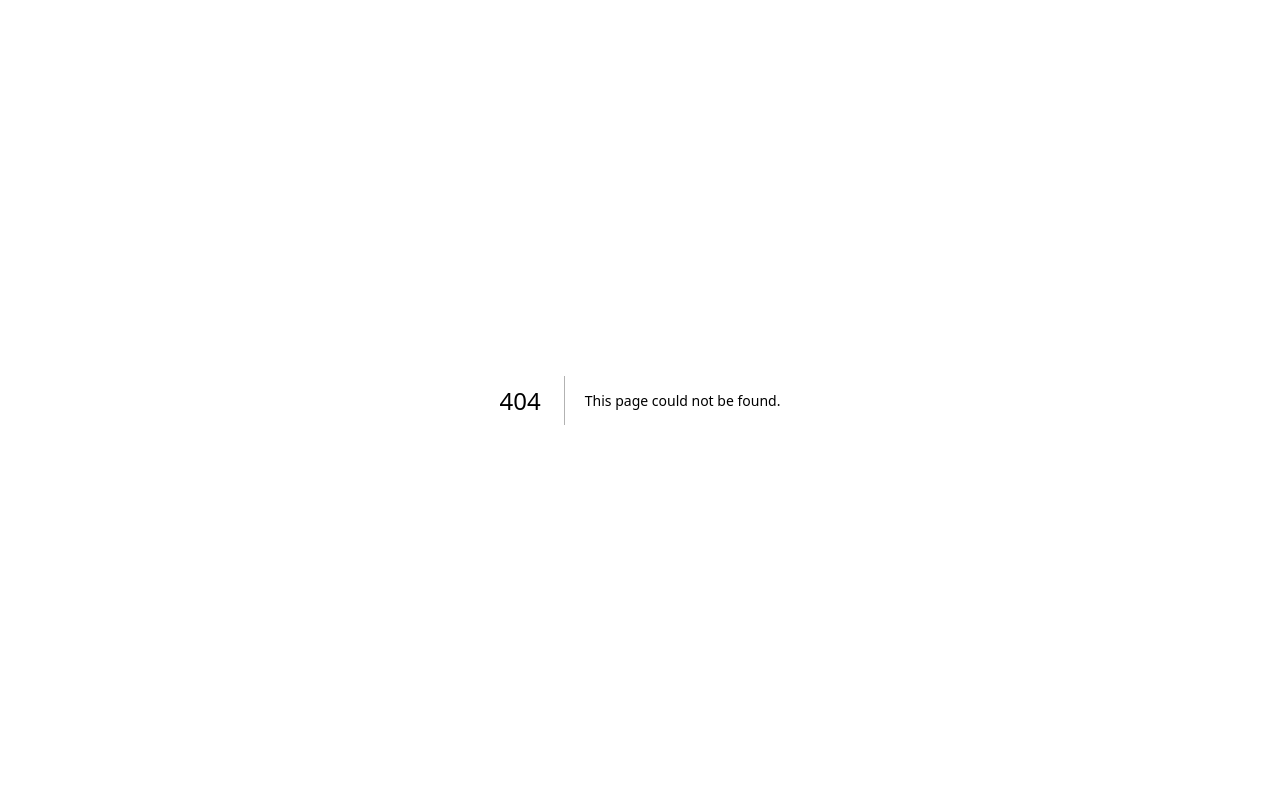
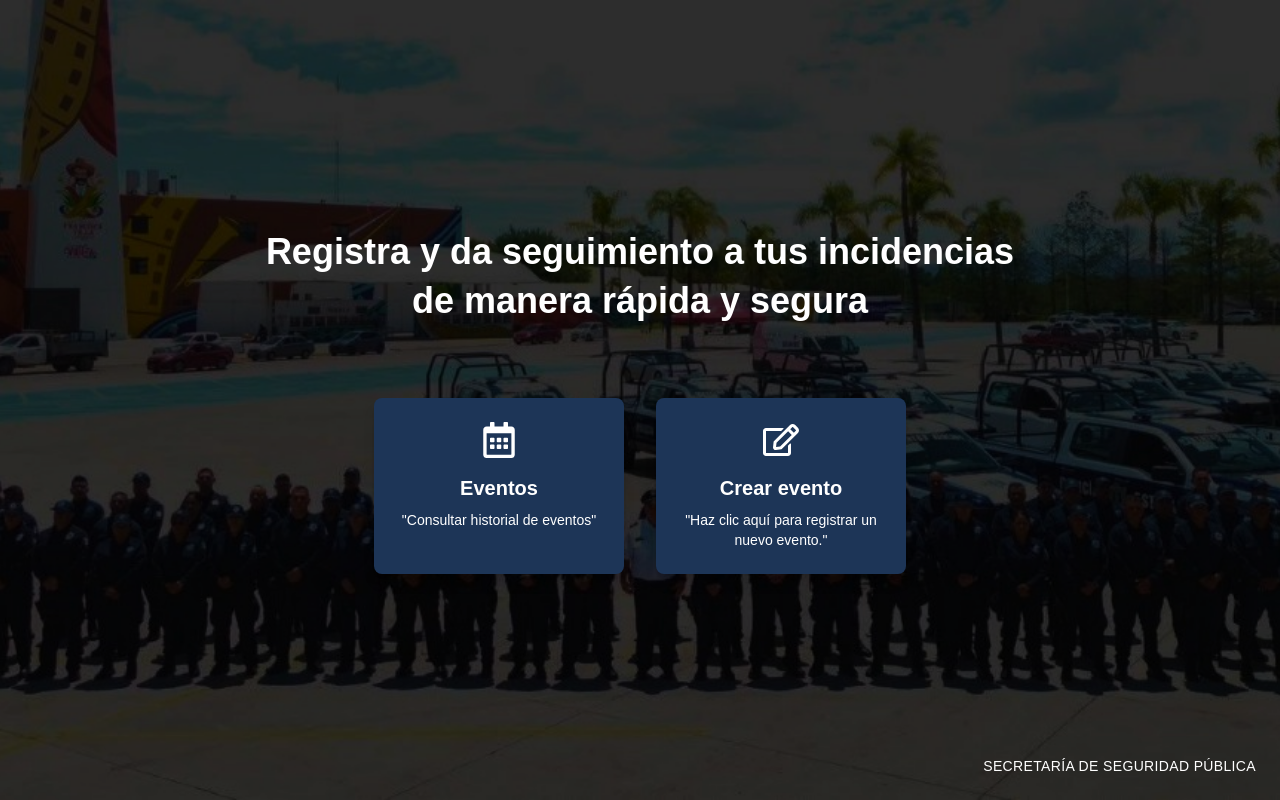
Before and after one commit to Kolc77/SISTEMA-DE-REGISTRO-DE-INCIDENCIAS, a Next.js app in the folder frontend/: page /home in a window 1280 px wide. Before the commit this address had no page. Built offline with nearby package versions, Linux system fonts and the light colour scheme.

Commit message:
Home/nadvar

```diff
--- /dev/null
+++ b/frontend/componets/Navbar.tsx
@@ -0,0 +1,48 @@
+"use client";
+
+import { useEffect, useState } from "react";
+import { FaUserCircle } from "react-icons/fa"; // Ícono de usuario
+
+export default function Navbar() {
+  const [nombreCompleto, setNombreCompleto] = useState("Cargando...");
+
+  // Simulación de obtener usuario de la BD (API)
+  useEffect(() => {
+    // Aquí harías la petición a tu backend (NestJS)
+    // Ejemplo con fetch a /api/usuario
+    const fetchUsuario = async () => {
+      try {
+        const res = await fetch("/api/usuario"); // endpoint backend
+        const data = await res.json();
+        setNombreCompleto(data.nombreCompleto);
+      } catch (error) {
+        console.error("Error al traer usuario:", error);
+        setNombreCompleto("Usuario");
+      }
+    };
+
+    fetchUsuario();
+  }, []);
+
+  return (
+    <nav
+      className="w-full flex items-center justify-between px-6 py-2 shadow-md"
+      style={{ backgroundColor: "#1D3557" }}
+    >
+      {/* Logo izquierda */}
+      <div className="flex items-center">
+        <img
+          src="/logo-durango.png"
+          alt="Logo Durango"
+          className="h-10 w-auto"
+        />
+      </div>
+
+      {/* Usuario derecha */}
+      <div className="flex items-center space-x-3 text-white">
+        <span className="font-medium">{nombreCompleto}</span>
+        <FaUserCircle size={28} />
+      </div>
+    </nav>
+  );
+}
--- /dev/null
+++ b/frontend/src/app/home/page.tsx
@@ -0,0 +1,58 @@
+"use client";
+
+import { FaRegCalendarAlt } from "react-icons/fa";
+import { FaRegEdit } from "react-icons/fa";
+
+export default function DashboardPage() {
+  return (
+    <div className="relative min-h-screen">
+      {/* Imagen de fondo */}
+      <div
+        className="absolute inset-0 bg-cover bg-center"
+        style={{
+          backgroundImage: "url('/policias.jpg')", // asegúrate que esté en /public/policias.jpg
+        }}
+      >
+        <div className="absolute inset-0 bg-black opacity-40"></div>
+      </div>
+
+      {/* Contenido */}
+      <div className="relative z-10 flex flex-col items-center justify-center min-h-screen text-white px-6">
+        {/* Texto principal */}
+        <h1 className="text-2xl md:text-4xl font-bold text-center leading-snug mb-12 max-w-3xl">
+          Registra y da seguimiento a tus incidencias de manera rápida y segura
+        </h1>
+
+        {/* Tarjetas como botones */}
+        <div className="grid grid-cols-1 md:grid-cols-2 gap-8 mt-6">
+          {/* Botón Eventos */}
+          <button
+            className="bg-[#1D3557] p-6 rounded-lg shadow-lg flex flex-col items-center text-center w-[250px]
+                       transform transition duration-300 hover:scale-105 hover:shadow-xl hover:bg-[#243B6B] focus:outline-none"
+          >
+            <FaRegCalendarAlt className="text-white text-4xl mb-4" />
+            <h2 className="text-xl font-semibold">Eventos</h2>
+            <p className="text-sm mt-2">"Consultar historial de eventos"</p>
+          </button>
+
+          {/* Botón Crear Evento */}
+          <button
+            className="bg-[#1D3557] p-6 rounded-lg shadow-lg flex flex-col items-center text-center w-[250px]
+                       transform transition duration-300 hover:scale-105 hover:shadow-xl hover:bg-[#243B6B] focus:outline-none"
+          >
+            <FaRegEdit className="text-white text-4xl mb-4" />
+            <h2 className="text-xl font-semibold">Crear evento</h2>
+            <p className="text-sm mt-2">
+              "Haz clic aquí para registrar un nuevo evento."
+            </p>
+          </button>
+        </div>
+
+        {/* Texto esquina inferior derecha */}
+        <div className="absolute bottom-6 right-6 text-xs md:text-sm text-white tracking-wide">
+          SECRETARÍA DE SEGURIDAD PÚBLICA
+        </div>
+      </div>
+    </div>
+  );
+}
```
Also changed, not shown: frontend/package.json (+6 -5 lines), frontend/public/policias.jpg (added), 1 other file (tests, documents, lock files or other folders).
